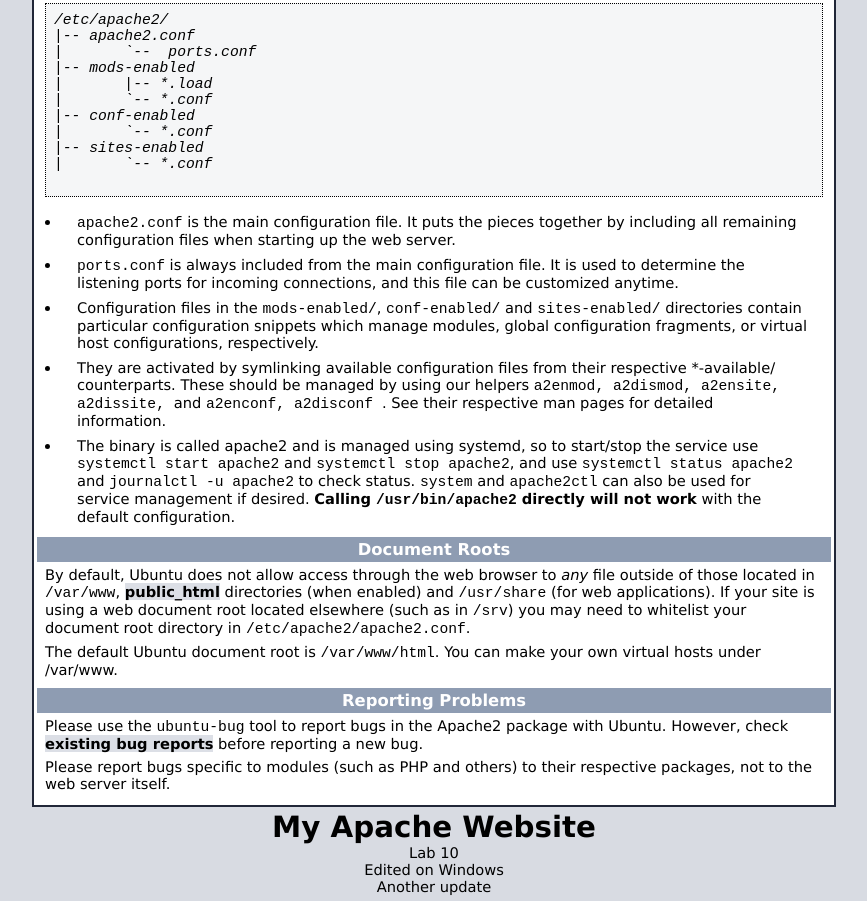
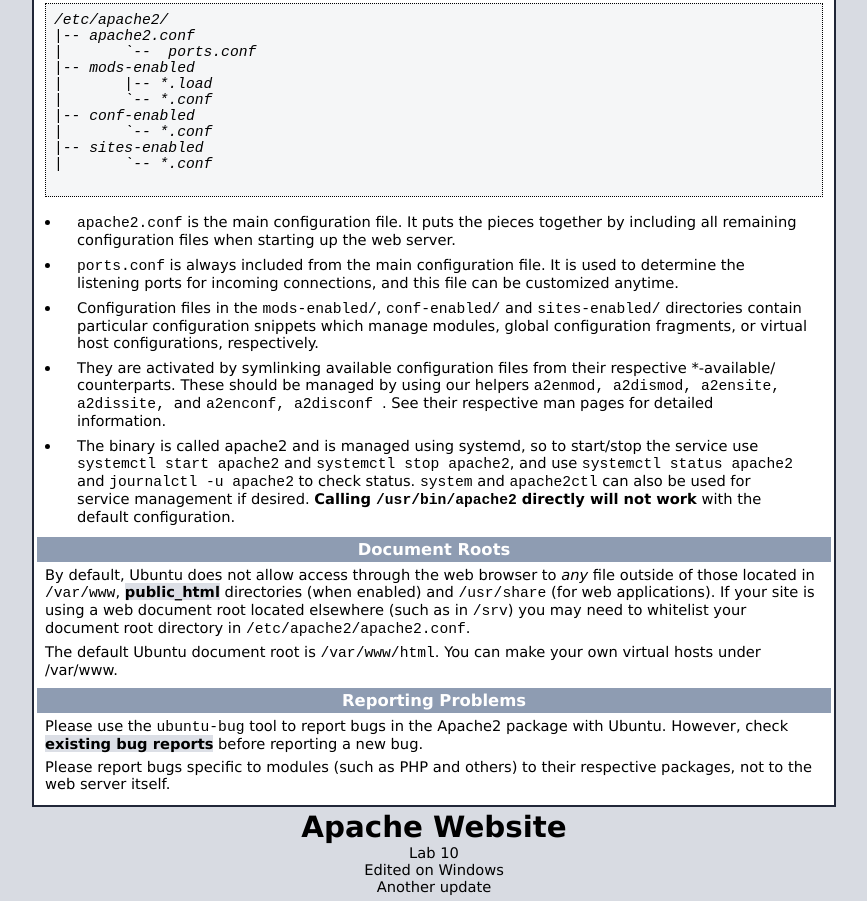
Before and after one commit to dawitdems/ApacheWebsite, a plain HTML site: page index.html in a window 1280 px wide. Shown: the part 491-1392 px from the top of the page, without its empty margins (206-1073 px from the left). Drawn offline with Linux system fonts and the light colour scheme.

Commit message:
Final update

```diff
--- a/index.html
+++ b/index.html
@@ -359,7 +359,7 @@
     </div>
     <div class="validator">
     </div>
-    <h1>My Apache Website</h1>
+    <h1>Apache Website</h1>
 <p>Lab 10</p>
 <p>Edited on Windows</p>
 <p>Another update</p>
```
